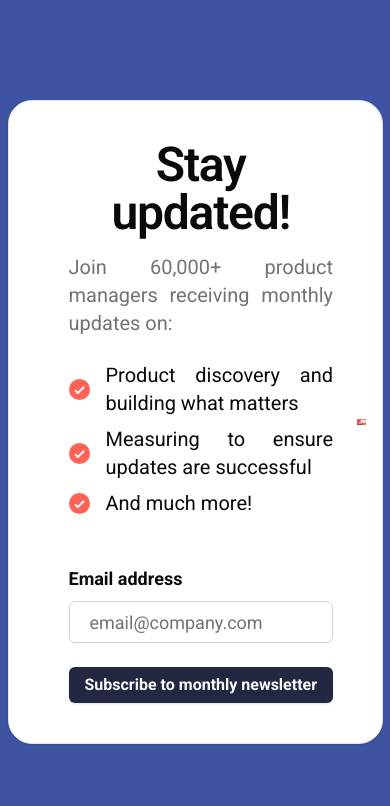
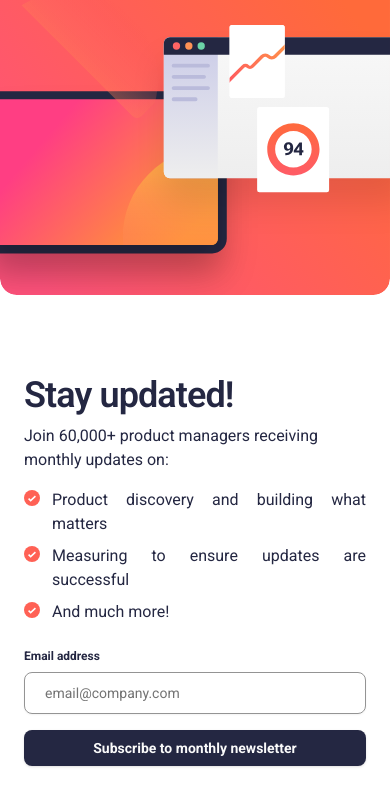
Before and after one commit to KC900201/front_end_mentor_newsletter_signup_form, a React (Vite) app: page / in a window 390 px wide. Shown: the top 806 px of the page. Built offline with nearby package versions, Linux system fonts and the light colour scheme.

Commit message:
feat: include mobile layout design via vibe coding

```diff
--- a/src/components/organisms/signup-form.tsx
+++ b/src/components/organisms/signup-form.tsx
@@ -55,59 +55,66 @@ function SignUpForm() {
   }
 
   return (
-    <Card className="flex h-fit w-[375px] flex-row items-center justify-between self-center rounded-3xl p-4 text-justify md:w-[1440px]">
-      <div className="relative size-full pl-5">
-        <CardHeader className="text-5xl font-bold">
-          <CardTitle className="text-center md:text-left">
+    <Card className="flex h-screen md:h-fit w-full flex-col md:w-[1440px] md:flex-row items-center justify-between self-center border-none shadow-none rounded-none md:border md:shadow-sm md:rounded-3xl p-0 md:p-4 text-justify">
+      {/* Mobile image at top - only visible on mobile */}
+      <div className="w-full md:hidden">
+        <img
+          src={desktopMobileImage}
+          alt="Mobile Newsletter illustration"
+          className="h-auto w-full object-cover rounded-b-2xl"
+        />
+      </div>
+      <div className="relative w-full md:w-1/2 p-6 md:p-8 flex-1 flex flex-col justify-center md:justify-start">
+        <CardHeader className="text-4xl md:text-6xl font-bold p-0 mb-4 md:mb-6">
+          <CardTitle className="text-left text-[hsl(234,29%,20%)] leading-tight">
             Stay updated!
           </CardTitle>
-          <CardDescription
-            className="text-xl font-normal text-wrap text-justify md:text-left"
-            style={{ marginTop: "1rem" }}
-          >
+          <CardDescription className="text-base md:text-lg font-normal text-wrap text-left text-[hsl(234,29%,20%)] mt-3 md:mt-4">
             Join 60,000+ product managers receiving monthly updates on:
           </CardDescription>
         </CardHeader>
-        <CardContent className="self-center text-xl">
-          <ul className="list-none">
+        <CardContent className="text-base md:text-lg p-0 mb-6 md:mb-8">
+          <ul className="list-none space-y-2 md:space-y-3">
             {productList.map((item, index) => (
-              <li
-                key={index}
-                className="mb-2 flex items-center justify-start gap-2"
-              >
+              <li key={index} className="flex items-start gap-3 md:gap-4">
                 <img
                   src={listIcon}
                   alt="List icon"
-                  className="mr-2 inline-block"
+                  className="mt-0.5 flex-shrink-0 w-4 h-4 md:w-5 md:h-5"
                 />
-                {item}
+                <span className="text-[hsl(234,29%,20%)] font-normal">
+                  {item}
+                </span>
               </li>
             ))}
           </ul>
         </CardContent>
         {/* Email address */}
-        <CardContent className="mt-4">
+        <CardContent className="p-0">
           <Form {...form}>
-            <form onSubmit={form.handleSubmit(onSubmit)}>
+            <form
+              onSubmit={form.handleSubmit(onSubmit)}
+              className="space-y-4 md:space-y-6"
+            >
               <FormField
                 control={form.control}
                 name="email"
                 render={({ field }) => (
                   <FormItem>
                     <div className="flex items-center justify-between">
-                      <FormLabel className="text-lg font-bold">
+                      <FormLabel className="text-xs md:text-sm font-bold text-[hsl(234,29%,20%)]">
                         Email address
                       </FormLabel>
-                      <FormMessage className="text-red-500" />
+                      <FormMessage className="text-[hsl(4,100%,67%)] text-xs md:text-sm" />
                     </div>
                     <FormControl>
                       <Input
                         type="email"
                         placeholder="email@company.com"
-                        className={`p-5 md:p-7 text-lg ${
+                        className={`p-5 md:p-4 text-sm md:text-base border rounded-lg ${
                           form.formState.errors.email
-                            ? "border-red-500 bg-red-50 text-red-500 placeholder:text-red-300 focus:border-red-500 focus:ring-red-500"
-                            : "border-gray-300 focus:border-blue-500 focus:ring-blue-500"
+                            ? "border-[hsl(4,100%,67%)] bg-red-50 text-[hsl(4,100%,67%)] placeholder:text-red-300 focus:border-[hsl(4,100%,67%)] focus:ring-[hsl(4,100%,67%)]"
+                            : "border-[hsl(0,0%,58%)] focus:border-[hsl(234,29%,20%)] focus:ring-[hsl(234,29%,20%)]"
                         }`}
                         {...field}
                       />
@@ -117,7 +124,7 @@ function SignUpForm() {
               />
               <Button
                 type="submit"
-                className="mt-6 w-full hover:shadhow-lg hover:bg-gradient-to-r hover:from-[#ff6a3a] hover:to-[#ff527b] transition-all duration-300 bg-neutral-blue-800  p-4 md:p-8 text-center text-md md:text-lg font-bold"
+                className="w-full bg-[hsl(234,29%,20%)] hover:bg-gradient-to-r hover:from-[#ff6155] hover:to-[#ff6155] hover:shadow-[0_16px_32px_rgba(255,97,85,0.5)] transition-all duration-300 p-3 md:p-4 text-center text-sm md:text-base font-bold rounded-lg"
               >
                 Subscribe to monthly newsletter
               </Button>
@@ -125,16 +132,13 @@ function SignUpForm() {
           </Form>
         </CardContent>
       </div>
-      <div className="flex h-full w-1/2 items-center justify-center">
-        <img
-          src={desktopMobileImage}
-          alt="Mobile Newsletter illustration"
-          className="h-auto w-full max-w-full object-contain md:hidden"
-        />
+
+      {/* Desktop image on right - only visible on desktop */}
+      <div className="hidden md:flex h-fit w-fit items-center justify-center">
         <img
           src={desktopImage}
           alt="Newsletter illustration"
-          className="hidden h-auto w-full max-w-full object-contain md:block"
+          className="h-auto w-full max-w-fit object-contain"
         />
       </div>
     </Card>
```
